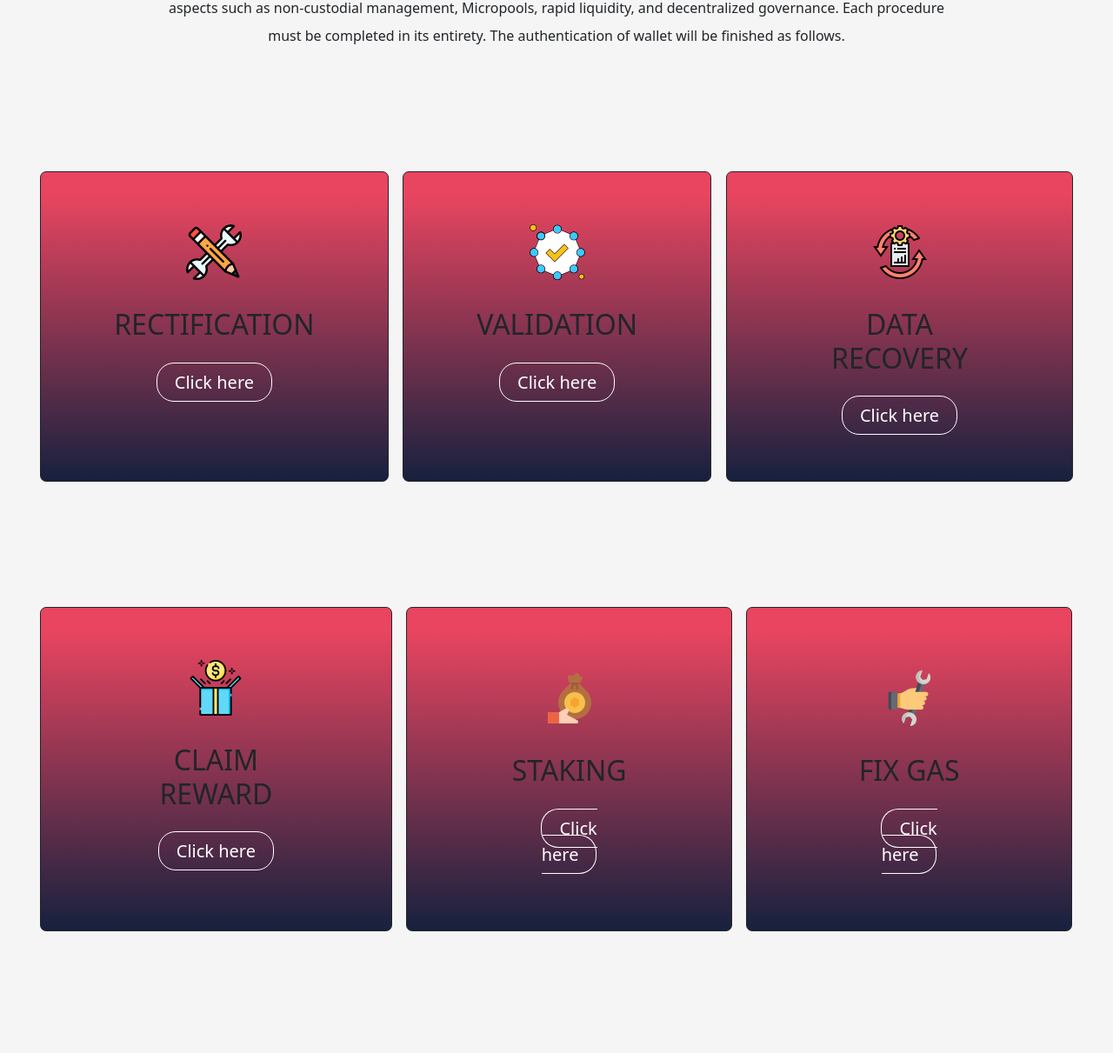
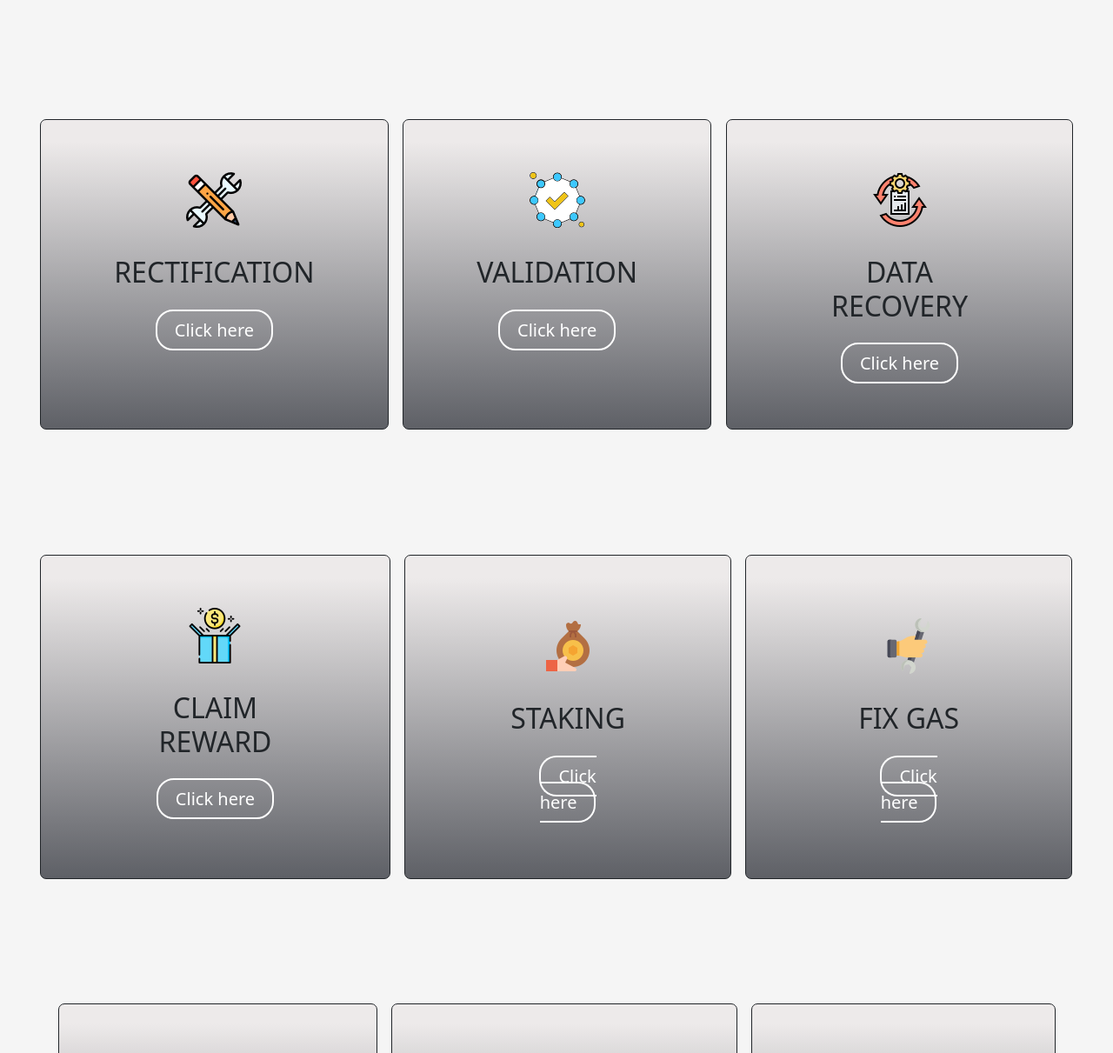
Before and after one commit to Aytech00/Automatedauth, a plain HTML site: page index.html in a window 1280 px wide. Shown: the part 650-1861 px from the top of the page at 87% size. Drawn offline with nearby package versions, Linux system fonts and the light colour scheme.

Commit message:
new commit

```diff
--- a/index.html
+++ b/index.html
@@ -26,9 +26,9 @@
   <body class="background">
     <!-- Heading -->
     <header class="head-container animate__animated animate__fadeInDown animate__3s">
-      <div class="anouncement-container">
+      <!-- <div class="anouncement-container">
         <p class="anouncement-text">Enjin Coin [ENJ] $0.615</p>
-      </div>
+      </div> -->
 
       <div class="banner">
         <div class="banner-inner-container">
--- a/style.css
+++ b/style.css
@@ -162,7 +162,7 @@
   box-shadow: rgba(0, 0, 0, 0.35) 0px 5px 15px;
   border-radius: 7px;
   background: rgb(22,33,62);
-  background: linear-gradient(0deg, rgba(22,33,62,1) 0%, rgba(233,69,96,1) 93%);
+  background: linear-gradient(0deg, rgb(94, 96, 102) 0%, rgb(237, 234, 234) 93%);
 }
 
 .box-title-container {
@@ -174,12 +174,17 @@
 }
 
 .box-button {
-  border: 1px solid var(--white);
+  border: 2px solid var(--white);
   padding: 8px 20px;
   color: var(--white);
   border-radius: 20px;
   font-size: 20px;
   text-decoration: none;
+  transition: all 250ms ease-in-out;
+}
+
+.box-button:hover{
+  background: whitesmoke;
 }
 
 #sec-row-box-2{
```
Also changed, not shown: Walletconnect/style.css (+1 -7 lines).
